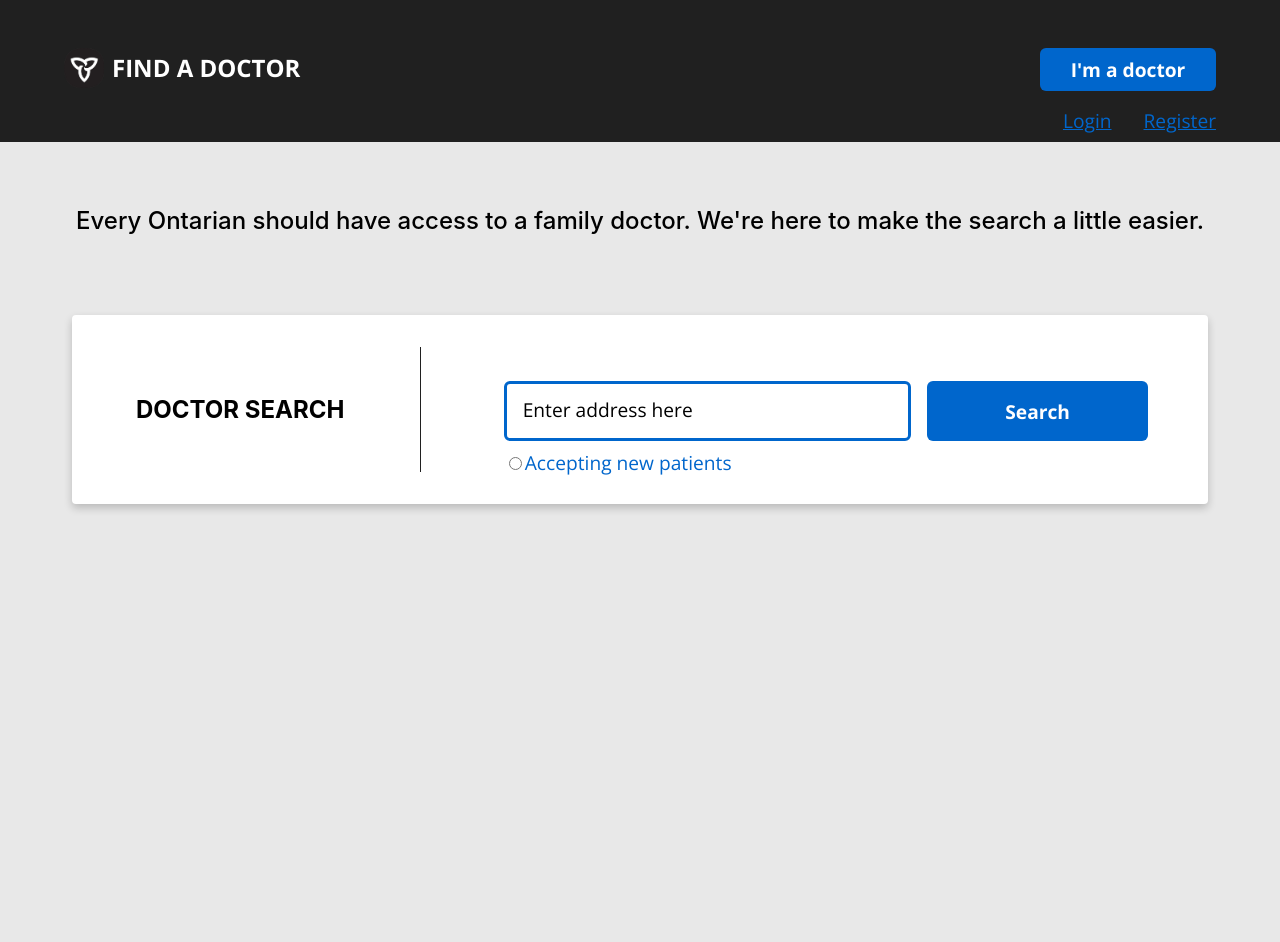
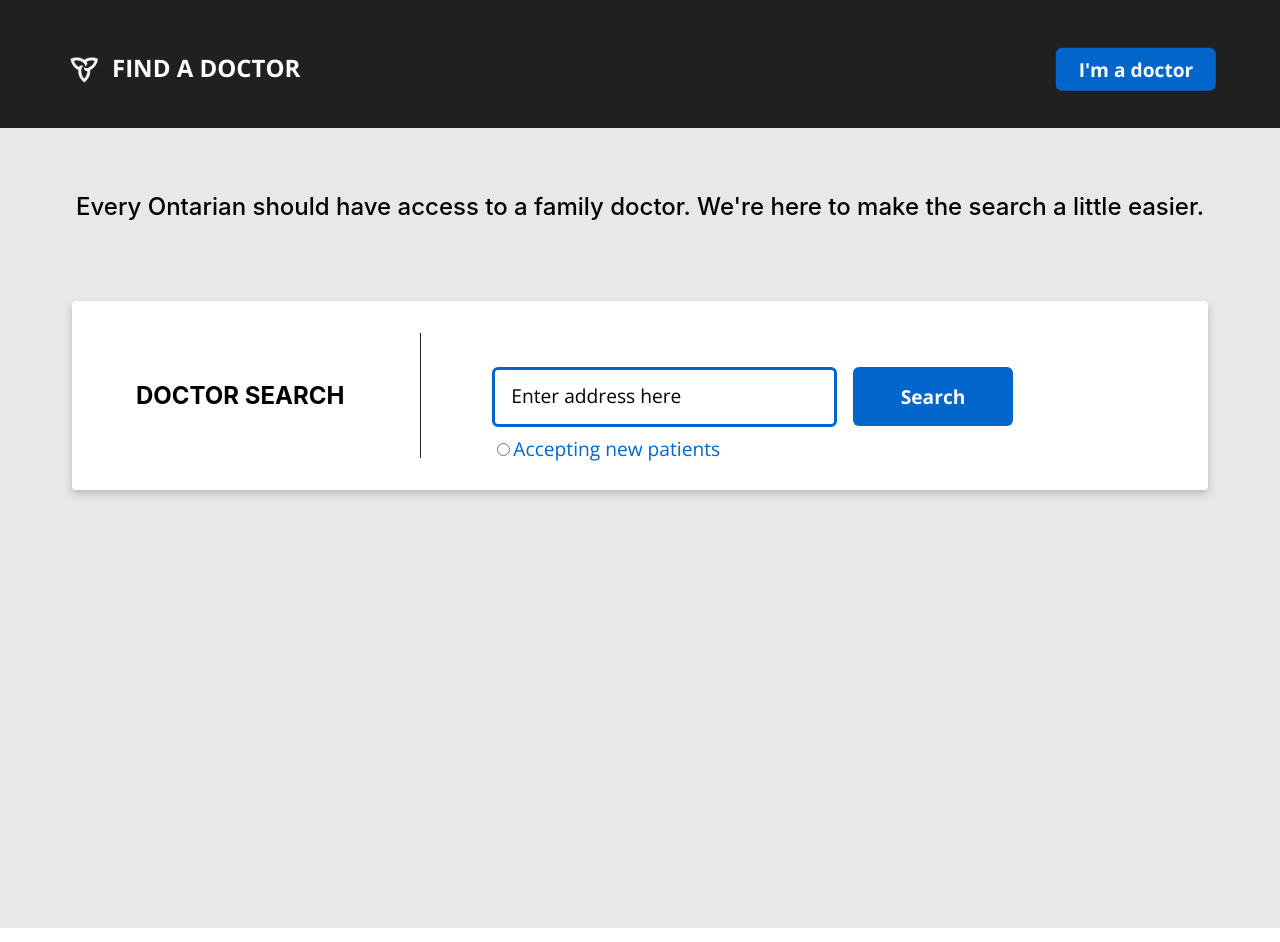
Before and after one commit to BeccaVin/find-a-doctor, a React (Create React App) app: page / in a window 1280 px wide. Built offline with nearby package versions, Linux system fonts and the light colour scheme.

Commit message:
added hover dropdown on button

```diff
--- a/src/App.js
+++ b/src/App.js
@@ -2,6 +2,7 @@ import HomePage from './pages/HomePage';
 import NoPage from "./pages/NoPage";
 import LoginPage from './pages/LoginPage';
 import RegisterPage from './pages/RegisterPage';
+import DoctorListPage from './pages/DoctorListPage';
 import React from "react";
 import { BrowserRouter, Routes, Route } from "react-router-dom";
 
@@ -12,6 +13,7 @@ function App() {
         < Route exact path="/" element={<HomePage />} />
         < Route exact path="/Login" element={<LoginPage />} />
         < Route exact path="/Register" element={<RegisterPage />} />
+        < Route exact path="/DoctorsList" element={<DoctorListPage />} />
         < Route element={<NoPage />} />
       </Routes>
     </BrowserRouter>
--- /dev/null
+++ b/src/components/DoctorList/DoctorList.js
@@ -0,0 +1,14 @@
+import '../DoctorList/DoctorList.scss';
+
+function DoctorList() {
+    return (
+      <section className="list">
+         <h2 className="list__title">DOCTOR SEARCH RESULTS</h2>
+
+
+
+      </section>
+    );
+  }
+
+  export default DoctorList;
--- /dev/null
+++ b/src/components/DoctorList/DoctorList.scss
@@ -0,0 +1 @@
+@import '../../styles/mixins';
--- a/src/components/Header/Header.js
+++ b/src/components/Header/Header.js
@@ -13,7 +13,7 @@ function Header() {
         </NavLink>
 
         <div className="top__container">
-            <p className="top__button">I'm a doctor</p>
+            <button className="top__button">I'm a doctor</button>
             <div className="top__container-text">
                 <NavLink to="/Login" className="top__login">
                   Login
--- a/src/components/Header/Header.scss
+++ b/src/components/Header/Header.scss
@@ -4,6 +4,10 @@
     font-family: $font-family2;
     width: 100%;
     background-color: $black;
+
+    @include tablet {
+        height: 8rem;
+    }
 
     &__title {
         display: flex;
@@ -40,10 +44,71 @@
             font-size: 1.5rem;
         }
     }
-    &__container,  &__login-container {
+    &__container {
+        position: relative;
+        display: inline-block;
+        left: 50%;
+        transform: translateX(-50%);
+        text-align: center;
+        flex-wrap: wrap;
+        margin-top: -1rem;
+        padding-bottom: 1rem;
+
+        @include tablet {
+            transform: translate(-100%,-87%);
+            left: 100%;
+        }
+    }
+
+    &__container-text {
+        display: none;
+        position: absolute;
+        background-color: white;
+        min-width: 160px;
+        box-shadow: 0 4px 9px rgba(0, 0, 0, 0.2);
+        border-radius: 4px;
+        z-index: 1;
+        margin-top: -0.8rem;
+        margin-left: 2rem;
+        text-align: center;
+        text-decoration: none;
+
+        @include tablet {
+            margin-top: -0.3rem;
+            margin-left: 1.2rem;
+        }
+
+        @include desktop {
+            margin-right: 4rem;
+        }
+    }
+
+    &__login, &__register {
+        text-decoration: none;
+        padding: 0.5rem;
+        color: $blue;
+        font-family: $font-family;
+        display: block;
+    }
+
+    &__login:hover, &__register:hover {
+        background-color: $hover-light-blue;
+        font-weight: 900;
+    }
+    &__container:hover &__container-text {
+        display: flex;
+        flex-direction: column;
+    }
+    &__container:hover &__button {
+        background-color: $hover-blue;
+    }
+
+    &__login--container {
         display: flex;
         justify-content: center;
         flex-wrap: wrap;
+        margin-top: -1rem;
+        padding-bottom: 1rem;
 
         @include tablet {
             flex-direction: column;
@@ -69,7 +134,7 @@
         font-size: 1rem;
         color: white;
         width: 10rem;
-        margin: 1rem;
+        margin: 1rem 1rem 1rem 2rem;
 
 
         @include tablet {
@@ -81,35 +146,4 @@
             margin-right: 4rem;
         }
     }
-    &__button:hover {
-        background-color: $hover-blue;
-    }
-    &__container-text {
-        margin: 1rem;
-        display: flex;
-        flex-direction: column;
-        text-decoration: none;
-
-        @include tablet {
-            display: block;
-            margin: 0.5rem;
-        }
-
-        @include desktop {
-            margin-right: 2rem;
-        }
-    }
-    &__login, &__register {
-        color: $blue;
-        font-family: $font-family;
-        @include tablet {
-            padding-right: 2rem;
-            font-size: 1.2rem;
-        }
-    }
-    &__login:hover, &__register:hover {
-        color: $hover-light-blue;
-        text-decoration: underline;
-        font-weight: 900;
-    }
 }
--- a/src/components/Header/HeaderLogin.js
+++ b/src/components/Header/HeaderLogin.js
@@ -12,8 +12,8 @@ function HeaderLogin() {
             <h1 className="top__title-text">FIND A DOCTOR</h1>
         </NavLink>
 
-        <div className="top__login-container">
-            <NavLink to="/" className="top__container-text">
+        <div className="top__login--container">
+            <NavLink to="/" className="top__text">
                 <button className="top__button">Doctor Search</button>
             </NavLink>
         </div>
--- a/src/components/Search/Search.js
+++ b/src/components/Search/Search.js
@@ -1,5 +1,5 @@
 import '../Search/Search.scss';
-
+import {NavLink} from 'react-router-dom';
 
 function Search() {
     return (
@@ -19,7 +19,9 @@ function Search() {
                     />
                     <label className="search__form-label">Accepting new patients</label>
             </div>
-                <button className="search__form-button">Search</button>
+                <NavLink to="/DoctorsList">
+                    <button className="search__form-button">Search</button>
+                </NavLink>
             </div>
         </form>
         </section>
--- a/src/components/Search/Search.scss
+++ b/src/components/Search/Search.scss
@@ -52,10 +52,10 @@
             display: flex;
             justify-content: flex-start;
             flex-wrap: wrap;
-            width: 65%;
+            width: 60%;
             position: absolute;
             // margin-top: -5.5rem;
-            left: 38%;
+            left: 37%;
             top: 35%;
         }
     }
@@ -69,12 +69,11 @@
         margin-bottom: 0.5rem;
 
         @include tablet {
-            width: 50%;
+            width: 45%;
             margin: 0;
             margin-right: 1rem;
             padding: 1rem;
         }
-
     }
     &__form-input::placeholder {
         color: black;
@@ -120,8 +119,10 @@
         margin-bottom: 1rem;
 
         @include tablet {
-            width: 30%;
+            padding: 1rem;
+            width: 10rem;
             margin: 0;
+            margin-right: 1rem;
             font-size: 1.2rem;
         }
 
--- /dev/null
+++ b/src/pages/DoctorListPage.js
@@ -0,0 +1,13 @@
+import Header from '../components/Header/Header';
+import DoctorList from '../components/DoctorList/DoctorList';
+function DoctorListPage() {
+    return (
+        <>
+            <Header />
+            <DoctorList />
+        </>
+
+    );
+  }
+
+  export default DoctorListPage;
```
